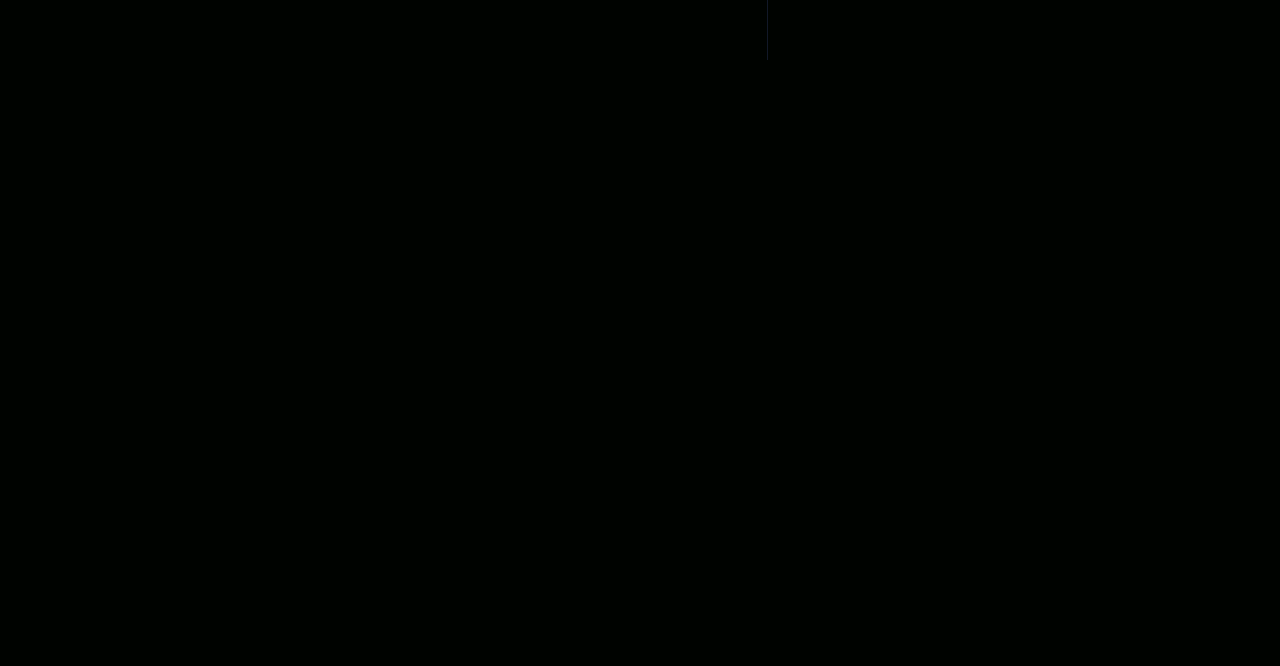
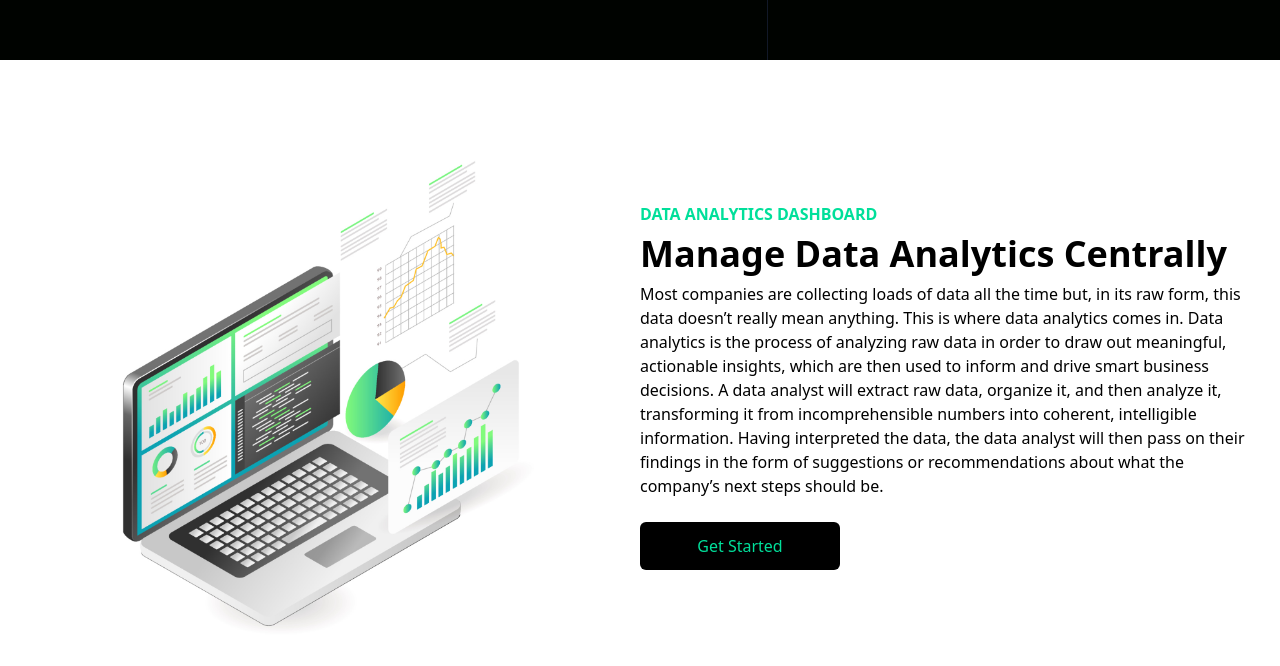
Before and after one commit to Sudeep-Poojary/Data-Finance-App, a React (Create React App) app: page / in a window 1280 px wide. Shown: the part 740-1406 px from the top of the page. Before the commit the page ends 800 px from the top, so only its background shows below. Built offline with nearby package versions, Linux system fonts and the light colour scheme.

Commit message:
feat: Added data analytics component

```diff
--- a/src/App.js
+++ b/src/App.js
@@ -1,12 +1,14 @@
 import React from "react";
 import Navbar from "./components/Navbar";
 import Hero from "./components/Hero";
+import Analytics from "./components/Analytics";
 
 function App() {
   return (
     <div>
       <Navbar />
       <Hero />
+      <Analytics />
     </div>
   );
 }
```
